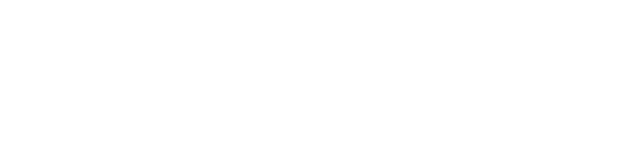
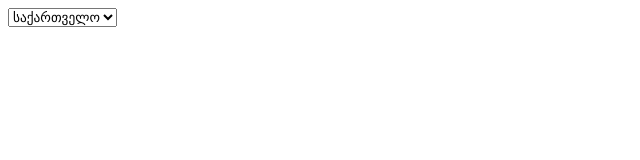
Before and after one commit to giorgi-333/js_koleji, a plain HTML site: page 14/index.html in a window 1280 px wide. Shown: the whole page, without its empty margins (0-640 px from the left). Drawn offline with Linux system fonts and the light colour scheme.

Commit message:
Add html select usage in js

```diff
--- a/14/index.html
+++ b/14/index.html
@@ -6,7 +6,10 @@
     <title>Document</title>
 </head>
 <body>
-
+    <select id="mySelect">
+        <option value="ge"> საქართველო </option>
+        <option value="fr"> საფრანგეთი </option>
+    </select>
     <script src="main.js"></script>
 </body>
 </html>
--- a/14/main.js
+++ b/14/main.js
@@ -71,3 +71,8 @@ console.log(numbers);
 let newNumbers = numbers.slice(-1)
 
 console.log(newNumbers);
+
+// select ტეგიდან მონიშნულის მიღება / შეცვლის დროს
+mySelect.addEventListener("change", event => {
+    console.log(event.target.value);
+})
```
